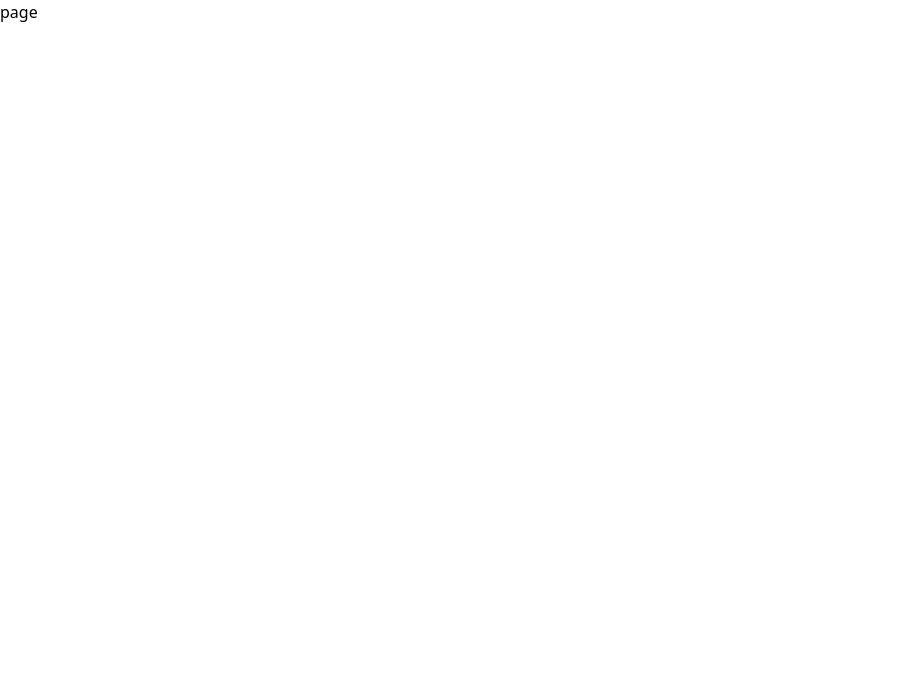
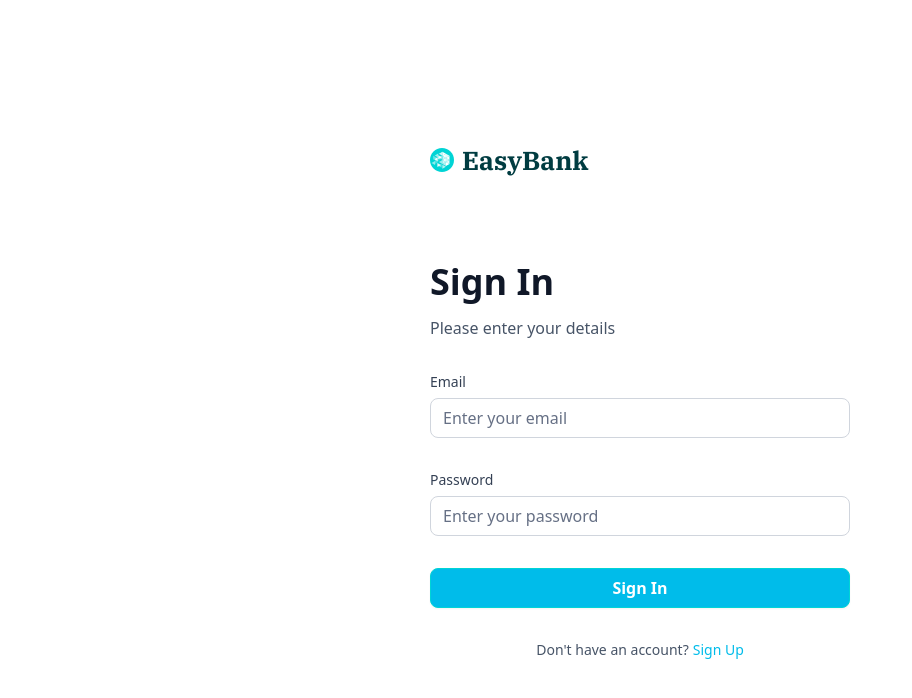
Before and after one commit to AlexandreDresch/EasyBank, a Next.js app: page /sign-in in a window 1280 px wide. Shown: the top 698 px of the page, without its empty margins (0-912 px from the left). Built offline with nearby package versions, Linux system fonts and the light colour scheme.

Commit message:
feat: add AuthForm to SignIn page

```diff
--- a/app/(auth)/sign-in/page.tsx
+++ b/app/(auth)/sign-in/page.tsx
@@ -1,5 +1,9 @@
+import AuthForm from "@/components/auth-form";
+
 export default function SignIn() {
   return (
-    <div>page</div>
+    <section className="flex-center size-full max-sm:px-6">
+      <AuthForm type="sign-in"/>
+    </section>
   )
 }
```
